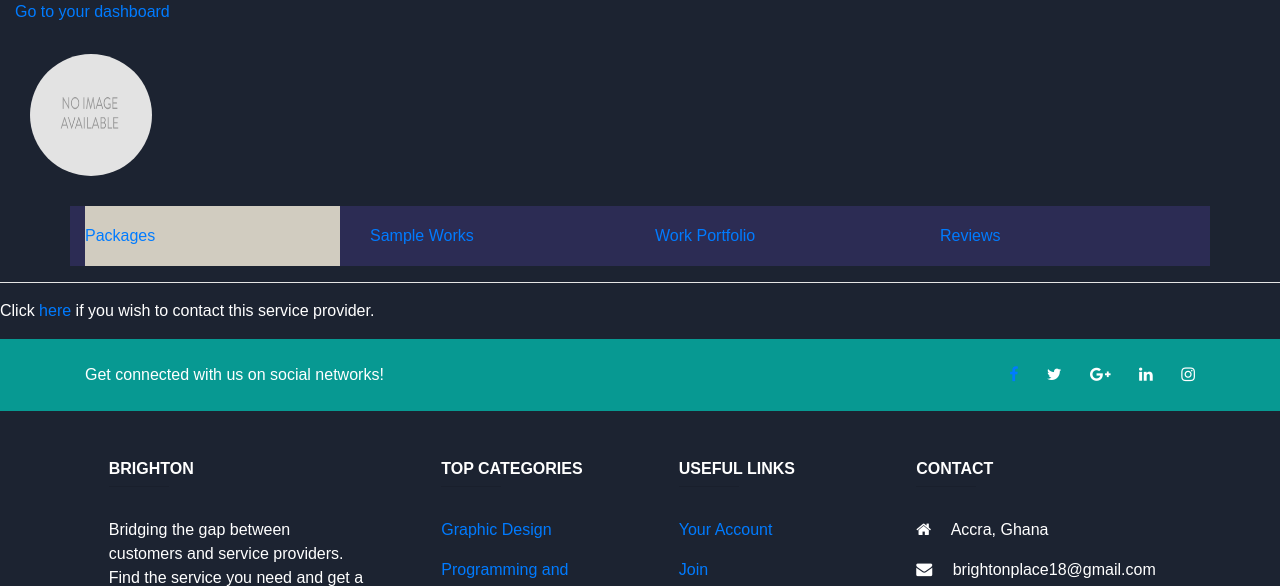
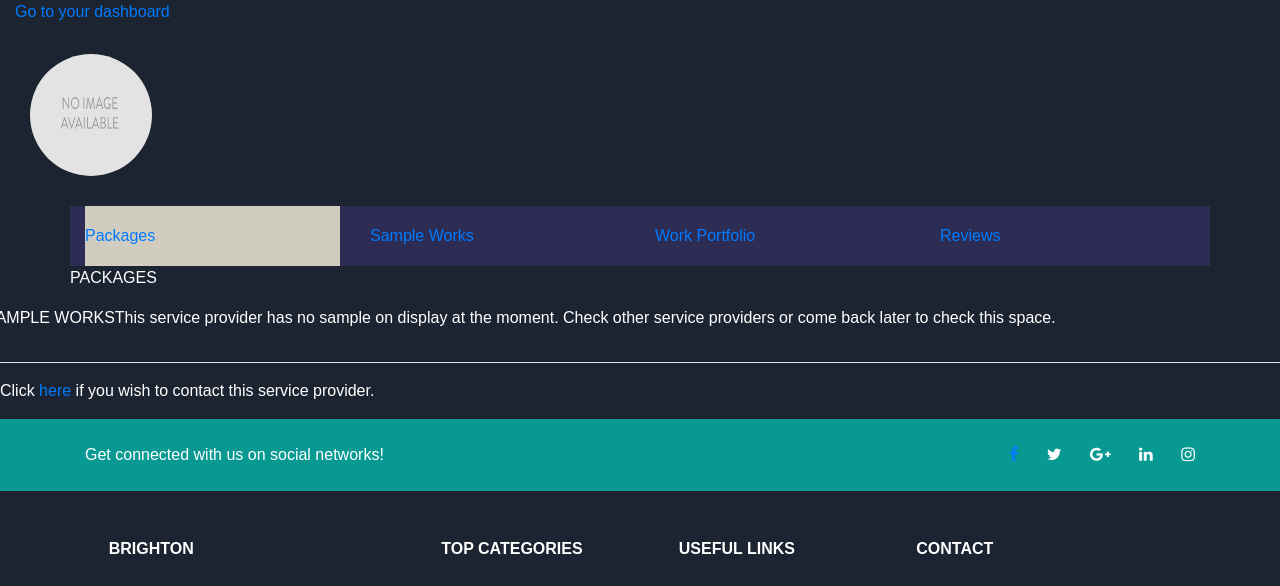
Before and after one commit to TMCreme/brightonplacebackend, a Django app: page /home/userdashboard/1/ in a window 1280 px wide. Shown: the part 56-642 px from the top of the page. Run offline with Django 3.2, Linux system fonts and the light colour scheme; data comes from the database, SQL or seed files in the repository; data that the repository does not hold is empty; some libraries are stand-ins or nearby versions.

Commit message:
changed views

```diff
--- a/home/templates/home/user_dashboard.html
+++ b/home/templates/home/user_dashboard.html
@@ -43,7 +43,7 @@
             <a href="javascript:void(0)" onclick="packageToggle()"><div class="header" style="background-color: #d1ccc0;">Packages</div></a>
         </div>
         <div class="col-sm-3">
-            <a href="javascript:void(0)" onclick="sampleworkToggle()"><div class="header description" style="background-color: #2c2c54;">Sample Works</div></a>
+            <a href="javascript:void(0)" onclick="sampleworkToggle()"><div class="header sampwork" style="background-color: #2c2c54;">Sample Works</div></a>
         </div>
         <div class="col-sm-3">
             <a href="javascript:void(0)" onclick="workportfolioToggle()"><div class="header" style="background-color: #2c2c54;">Work Portfolio</div></a>
@@ -53,6 +53,7 @@
         </div>
     </div>
     <div class="row" id="servicepackages" style="display: block">
+		<p>PACKAGES</p>
         {% if service_package %}
                 <div class="">
                     <table class="table">
@@ -83,6 +84,7 @@
         </div>
     </div>
     <div class="row" id="workportfolio">
+		<p>WORK PORTFOLIO</p>
         {% if resulted_user_service %}
             <div class="">
                 <table class="table">
@@ -116,6 +118,40 @@
         {% endif %}
 
     </div>
+	<div class="row" id="sampleworks">
+        <p>SAMPLE WORKS</p>
+        {% if sample_work %}
+            <div class="">
+                <table class="table">
+                    <thead style="background-color: #D980FA">
+                        <tr>
+                            <th>Category</th>
+                            <th>Service</th>
+                            <th>Description</th>
+                            <th>Image</th>
+                        </tr>
+                    </thead>
+                    {% for services in sample_work %}
+                    <tbody>
+                        <tr>
+                            <td>{{ services.servicecategory.name }}</td>
+                            <td>{{ services.service.name }} </td>
+                            <td>{{ services.description }} </td>
+                            {% if services.image %}
+                            <td><img src="{{ services.sample_image.url }}" width="100px" height="100px" ></td>
+                            {% else %}
+                            <td><img src="{% static 'home/no_image.png' %}" width="100px" height="100px"></td>
+                            {% endif %}
+                        </tr>
+                    </tbody>
+                    {% endfor %}
+                </table>
+            </div>
+        {% else %}
+            <p>This service provider has no sample on display at the moment. Check other service providers or come back later to check this space.</p>
+        {% endif %}
+
+    </div>
 	<hr color="white">
     <p>Click <a href="{% url 'home:sendmessage' resulted_user.id %}">here</a> if you wish to contact this service provider.</p>
 </div>
@@ -136,35 +172,35 @@
 <script>
     function packageToggle() {
         document.getElementById('servicepackages').style.display = 'block';
-        //document.getElementById('sampleworks').style.display = 'none';
+        document.getElementById('sampleworks').style.display = 'none';
         document.getElementById('workportfolio').style.display = 'none';
-        //document.getElementById('clientreviews').style.display = 'none';
+        document.getElementById('clientreviews').style.display = 'none';
     }
 </script>
 <script>
     function sampleworkToggle() {
         document.getElementById('servicepackages').style.display = 'none';
-        //document.getElementById('sampleworks').style.display = 'block';
+        document.getElementById('sampleworks').style.display = 'block';
         document.getElementById('workportfolio').style.display = 'none';
-        //document.getElementById('clientreviews').style.display = 'none';
+        document.getElementById('clientreviews').style.display = 'none';
     }
 
 </script>
 <script>
     function workportfolioToggle() {
         document.getElementById('servicepackages').style.display = 'none';
-        //document.getElementById('sampleworks').style.display = 'none';
+        document.getElementById('sampleworks').style.display = 'none';
         document.getElementById('workportfolio').style.display = 'block';
-        //document.getElementById('clientreviews').style.display = 'none';
+        document.getElementById('clientreviews').style.display = 'none';
     }
 </script>
 <script>
 
     function clientreviewsToggle() {
         document.getElementById('servicepackages').style.display = 'none';
-        //document.getElementById('sampleworks').style.display = 'none';
+        document.getElementById('sampleworks').style.display = 'none';
         document.getElementById('workportfolio').style.display = 'none';
-        //document.getElementById('clientreviews').style.display = 'block';
+        document.getElementById('clientreviews').style.display = 'block';
     }
 
 </script>
--- a/home/views.py
+++ b/home/views.py
@@ -235,7 +235,8 @@
 	resulted_user_profile = UserProfile.objects.get(user__username=resulted_user)
 	service_package = ServicePackage.objects.filter(serviceprovider__user__username=resulted_user)[:3]
 	resulted_user_service = PostProject.objects.filter(serviceprovider__user__username=resulted_user, completed=True)[:5]
-	args = {'resulted_user':resulted_user,'resulted_user_profile':resulted_user_profile,'service_package':service_package, 'resulted_user_service':resulted_user_service}
+	sample_work = SampleServiceDisplay.objects.filter(user__user__username=resulted_user)
+	args = {'resulted_user':resulted_user,'resulted_user_profile':resulted_user_profile,'service_package':service_package, 'resulted_user_service':resulted_user_service, 'sample_work':sample_work}
 	return render(request, 'home/user_dashboard.html', args)
 
 #For sending message to other users
```
